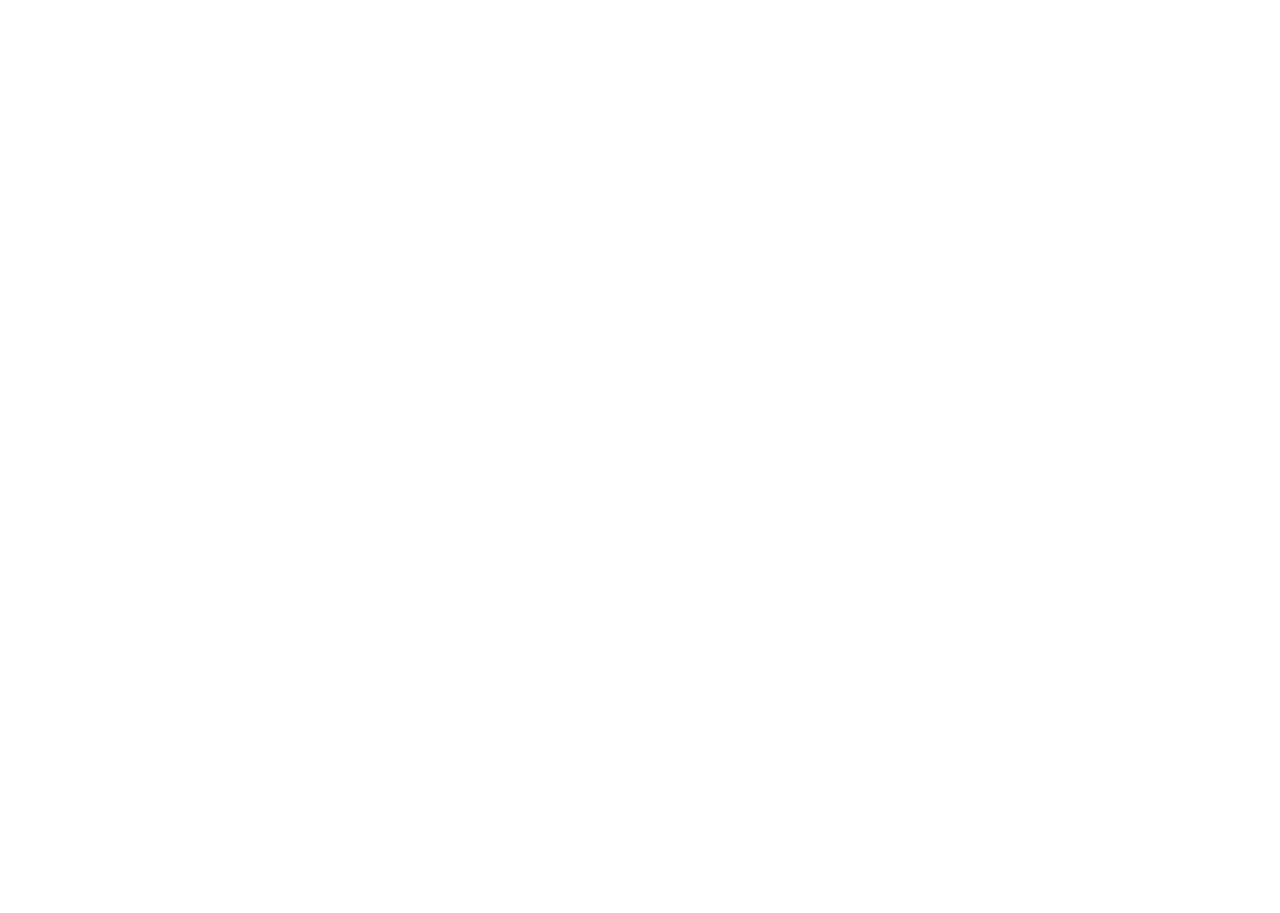
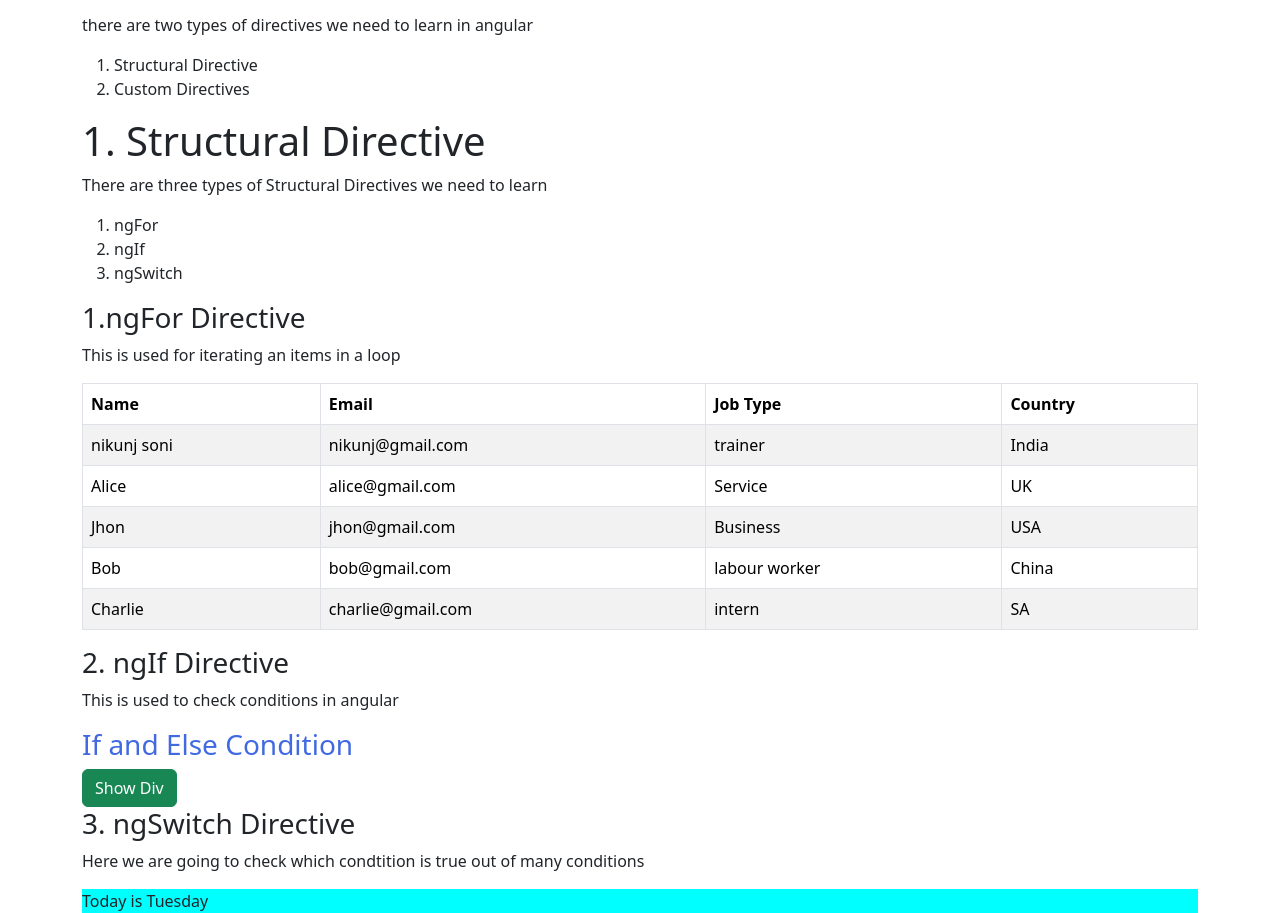
Before and after one commit to Nikunj-Java/Southafrica_SARB_2025, an Angular app in the folder Day-2/communication/: page / in a window 1280 px wide. Shown: the part 623-1536 px from the top of the page. Before the commit the page ends 800 px from the top, so only its background shows below. Built offline with nearby package versions, Linux system fonts and the light colour scheme.

Commit message:
Two Way communication,Directives

```diff
--- a/Day-2/communication/src/app/app.component.html
+++ b/Day-2/communication/src/app/app.component.html
@@ -23,3 +23,5 @@
     <app-child [pdata]="pdata.value" (cevent)="cdata = $event"></app-child>
   </div>
 </div>
+
+<app-directives></app-directives>
--- a/Day-2/communication/src/app/app.module.ts
+++ b/Day-2/communication/src/app/app.module.ts
@@ -5,11 +5,13 @@ import { AppRoutingModule } from './app-routing.module';
 import { AppComponent } from './app.component';
 
 import { ChildComponent } from './child/child.component';
+import { DirectivesComponent } from './directives/directives.component';
 
 @NgModule({
   declarations: [
     AppComponent,
-    ChildComponent
+    ChildComponent,
+    DirectivesComponent
   ],
   imports: [
     BrowserModule,
--- /dev/null
+++ b/Day-2/communication/src/app/directives/directives.component.html
@@ -0,0 +1,69 @@
+<div class="container">
+    <h2>Directives</h2>
+    <p> there are two types of directives we need to learn in angular</p>
+    <ol>
+        <li>Structural Directive</li>
+        <li>Custom Directives</li>
+    </ol>
+    <h1>1. Structural Directive</h1>
+    <p> There are three types of Structural Directives we need to learn</p>
+    <ol>
+        <li>ngFor</li>
+        <li>ngIf</li>
+        <li>ngSwitch</li>
+    </ol>
+</div>
+
+<div class="container">
+    <h3>1.ngFor Directive</h3>
+    <p> This is used for iterating an items in a loop</p>
+    <table class="table table-striped table-bordered">
+        <thead>
+            <tr>
+                <th>Name</th><th>Email</th><th>Job Type</th><th>Country</th>
+            </tr>
+        </thead>
+        <tbody>
+            <tr *ngFor="let u of users">
+                <td>{{u.name}}</td>
+                <td>{{u.email}}</td>
+                <td>{{u.job}}</td>
+                <td>{{u.country}}</td>
+
+            </tr>
+        </tbody>
+    </table>
+</div>
+
+<div class="container">
+    <h3>2. ngIf Directive</h3>
+    <p>This is used to check conditions in angular</p>
+    <h3 style="color: royalblue;"> If and Else Condition</h3>
+
+    <button (click)="show()" class="btn btn-success">Show Div</button>
+
+    <div *ngIf="flag" style="background-color: yellowgreen;">
+        Lorem ipsum dolor sit amet consectetur adipisicing elit.
+        Impedit repellendus nesciunt eligendi et ipsam, consequuntur
+        accusantium in harum repudiandae praesentium a cumque veritatis.
+        Doloribus tenetur impedit, veniam expedita soluta nemo?
+    </div>
+
+
+</div>
+
+
+<div class="container">
+    <h3>3. ngSwitch Directive</h3>
+    <p>Here we are going to check which condtition is true out of many conditions</p>
+    <div [ngSwitch]="day" style="background-color: aqua;">
+        <div *ngSwitchCase="0">Today is Sunday</div>
+        <div *ngSwitchCase="1">Today is Monday</div>
+        <div *ngSwitchCase="2">Today is Tuesday</div>
+        <div *ngSwitchCase="3">Today is Wednesday</div>
+        <div *ngSwitchCase="4">Today is Thursday</div>
+        <div *ngSwitchCase="5">Today is Friday</div>
+        <div *ngSwitchCase="6">Today is Saturday</div>
+
+    </div>
+</div>
--- /dev/null
+++ b/Day-2/communication/src/app/directives/directives.component.ts
@@ -0,0 +1,24 @@
+import { Component } from '@angular/core';
+
+@Component({
+  selector: 'app-directives',
+  templateUrl: './directives.component.html',
+  styleUrls: ['./directives.component.css']
+})
+export class DirectivesComponent {
+
+  users:any=[
+    {name:'nikunj soni',email:'nikunj@gmail.com',job:'trainer',country:'India'},
+    {name:'Alice',email:'alice@gmail.com',job:'Service',country:'UK'},
+    {name:'Jhon',email:'jhon@gmail.com',job:'Business',country:'USA'},
+    {name:'Bob',email:'bob@gmail.com',job:'labour worker',country:'China'},
+    {name:'Charlie',email:'charlie@gmail.com',job:'intern',country:'SA'},
+  ];
+
+  flag:boolean=false;
+  show(){
+    this.flag=!this.flag;
+  }
+
+  public day=new Date().getDay();
+}
```
Also changed, not shown: Day-2/communication/src/app/directives/directives.component.css (added), 1 other file (tests, documents, lock files or other folders).
